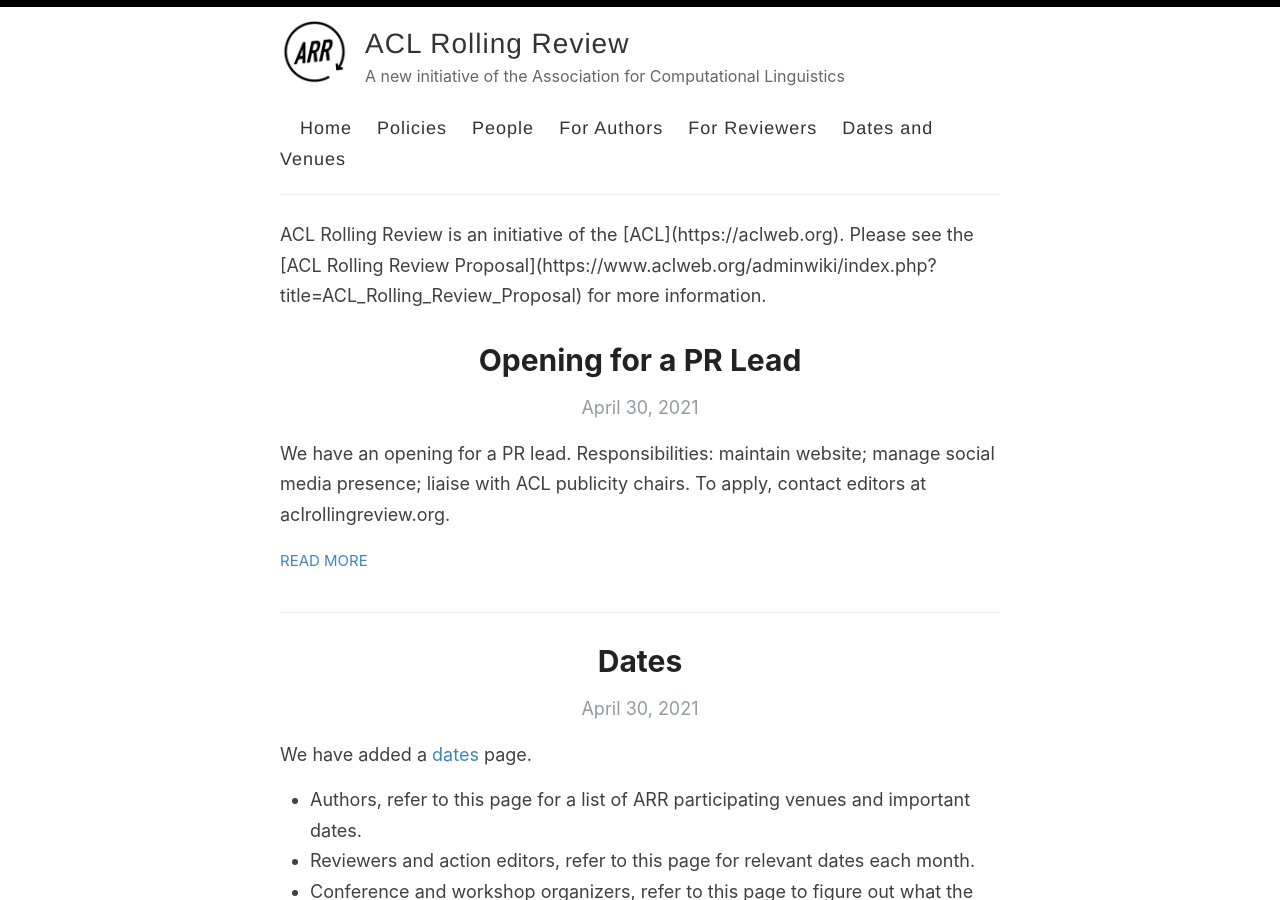
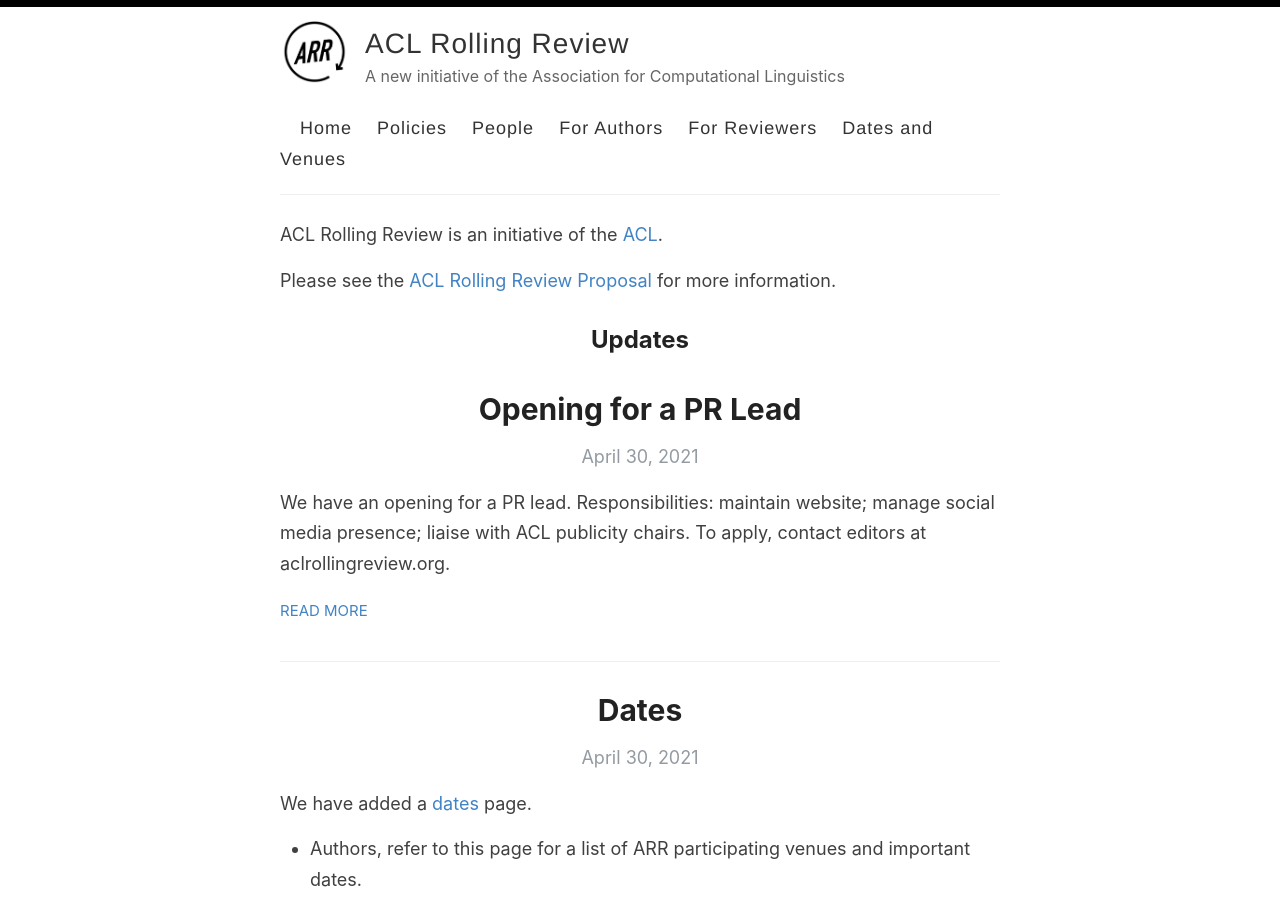
Before and after one commit to amitmerchant1990/reverie, a Jekyll site: the page built from index.html, in a window 1280 px wide and 900 px high. Built offline with Jekyll 4.4.1, drawn with Linux system fonts in a browser that asks for light colours; the list of posts is cut into pages by our own code.

Commit message:
Update index.html

```diff
--- a/index.html
+++ b/index.html
@@ -2,10 +2,11 @@
 layout: default
 ---
 
-ACL Rolling Review is an initiative of the [ACL](https://aclweb.org).
+<p>ACL Rolling Review is an initiative of the <a href="https://aclweb.org">ACL</a>.</p>
 
-Please see the [ACL Rolling Review Proposal](https://www.aclweb.org/adminwiki/index.php?title=ACL_Rolling_Review_Proposal) for more information.
+<p>Please see the <a href="https://www.aclweb.org/adminwiki/index.php?title=ACL_Rolling_Review_Proposal">ACL Rolling Review Proposal</a> for more information.</p>
 
+<h2>Updates</h2>
 
  <div class="posts">
    {% for post in paginator.posts %}
```
